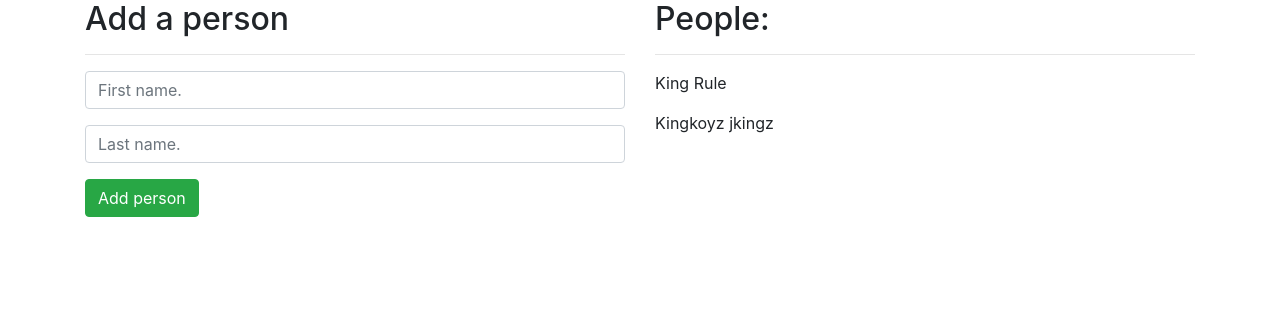
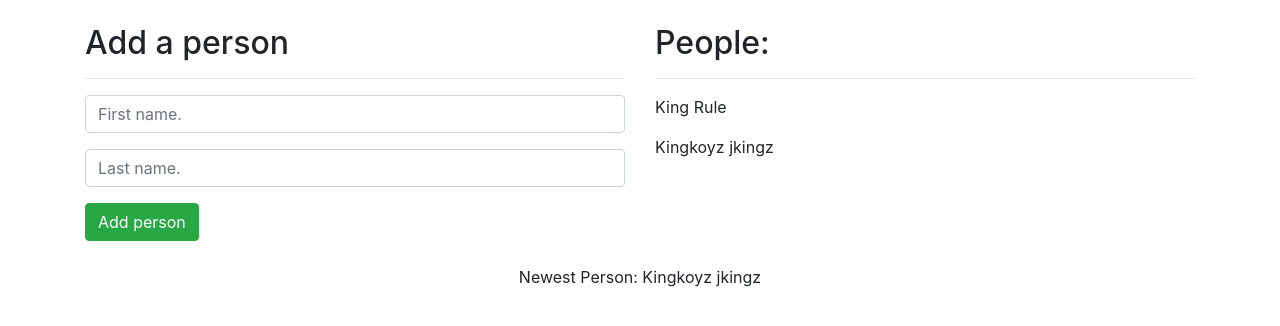
Before and after one commit to jkingz/reacthulks, a React (Create React App) app: page / in a window 1280 px wide. Shown: the top 326 px of the page. Built offline with nearby package versions, Linux system fonts and the light colour scheme.

Commit message:
Updated react app

```diff
--- a/src/App.js
+++ b/src/App.js
@@ -1,4 +1,8 @@
 import React, { useState } from 'react';
+
+import Form from './components/Form';
+import People from './components/People';
+import NewPerson from './components/NewPerson';
 
 const App = () => {
   const [people, setPeople] = useState([
@@ -11,69 +15,17 @@ const App = () => {
       lastName: 'jkingz',
     },
   ]);
-  const [person, setPerson] = useState({ firstName: '', lastName: '' });
-  console.log(person, 'person', setPerson, 'setPerson');
-  const onChange = e => {
-    console.log(e);
-    setPerson({ ...person, [e.target.name]: e.target.value });
+
+  const addPerson = person => {
+    setPeople([...people, person]);
   };
-  const onSubmit = e => {
-    console.log(e, 'sdasd');
-    e.preventDefault();
-    if (person.firstName.trim() === '' || person.lastName.trim() === '') return;
 
-    const newPerson = {
-      firstName: person.firstName.trim(),
-      lastName: person.lastName.trim(),
-    };
-
-    setPeople([...people, newPerson]);
-    person.firstName = '';
-    person.lastName = '';
-  };
   return (
-    <div className='container'>
+    <div className='container mt-4'>
       <div className='row'>
-        <div className='col'>
-          <h2>Add a person</h2>
-          <hr />
-          <form onSubmit={onSubmit}>
-            <div className='form-group'>
-              <input
-                type='text'
-                className='form-control'
-                name='firstName'
-                placeholder='First name.'
-                value={person.firstName}
-                onChange={onChange}
-              />
-            </div>
-            <div className='form-group'>
-              <input
-                type='text'
-                className='form-control'
-                name='lastName'
-                placeholder='Last name.'
-                value={person.lastName}
-                onChange={onChange}
-              />
-            </div>
-            <button className='btn btn-success' type='submit'>
-              Add person
-            </button>
-          </form>
-        </div>
-        <div className='col'>
-          <h2>People:</h2>
-          <hr />
-          {people.map(p => (
-            <div key={Math.random() * 1000000000}>
-              <p>
-                {p.firstName} {p.lastName}
-              </p>
-            </div>
-          ))}
-        </div>
+        <Form addPerson={addPerson} />
+        <People people={people} />
+        <NewPerson newPerson={people[people.length - 1]} />
       </div>
     </div>
   );
```
